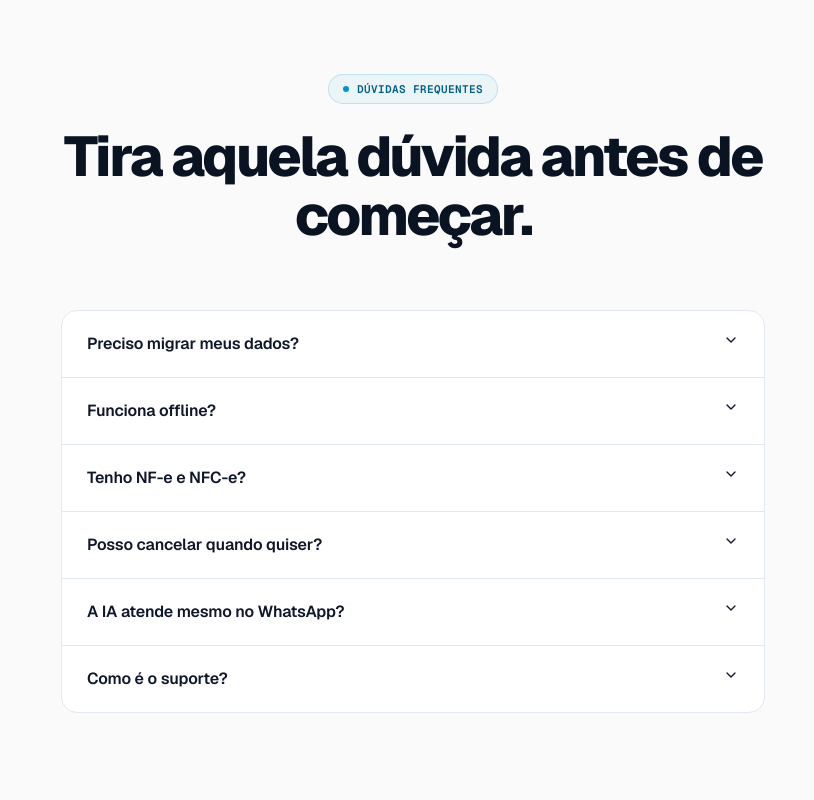
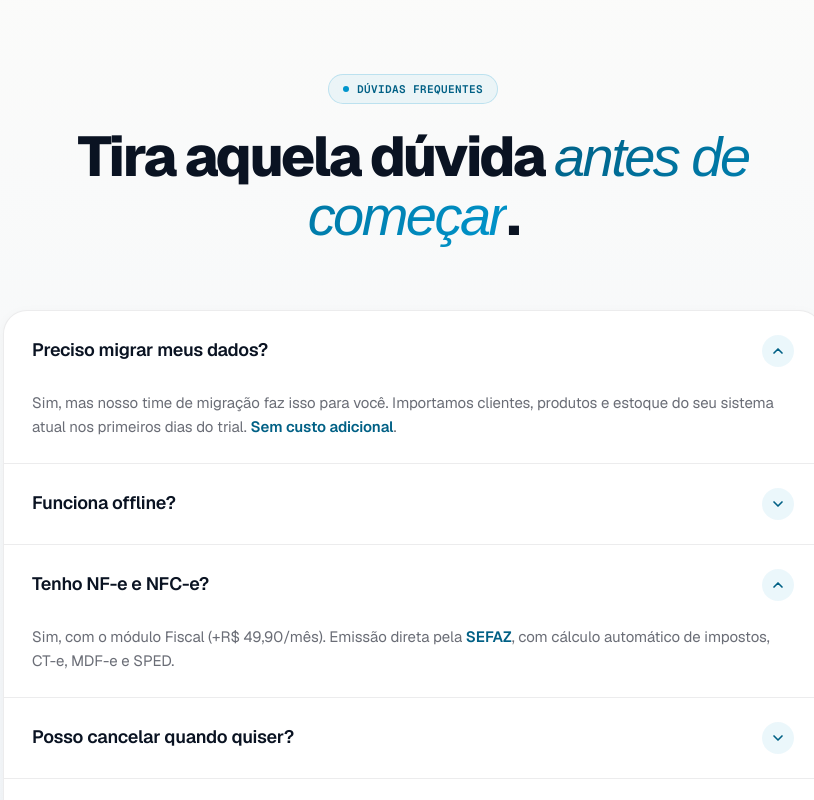
Before and after one commit to popgas/popgas-website, a Next.js app: page / in a window 1280 px wide. Shown: the part 6860-7660 px from the top of the page, without its empty margins (227-1041 px from the left). Built offline with nearby package versions, Linux system fonts and the light colour scheme; no server answers; a web font is replaced by a local one.

Commit message:
feat(site): HomeFaqSection refined accordion — chevron circle rotation + grid-rows transition + 2 abertos por padrão

```diff
--- a/src/components/home/HomeFaqSection.tsx
+++ b/src/components/home/HomeFaqSection.tsx
@@ -1,30 +1,139 @@
-// src/components/home/HomeFaqSection.tsx
-import { Accordion, AccordionContent, AccordionItem, AccordionTrigger } from '@/components/ui/accordion';
+'use client';
+
+import { useState, type ReactNode } from 'react';
+import { ChevronDown } from 'lucide-react';
 import { Container } from '@/components/shared/Container';
 import { SectionHeader } from '@/components/shared/SectionHeader';
-import { HOME_FAQ } from '@/content/home-faq';
+import { HOME_FAQ, type FaqEntry } from '@/content/home-faq';
+import { cn } from '@/lib/utils';
+
+const INITIAL_OPEN: number[] = [0, 2];
 
 export function HomeFaqSection() {
   return (
-    <section className="py-20 md:py-28 bg-[#fafafa]">
-      <Container className="max-w-3xl">
+    <section className="py-20 md:py-28 bg-gradient-to-b from-[#fbfbfa] to-[#f1f5f9]">
+      <Container>
         <SectionHeader
           eyebrow="Dúvidas frequentes"
-          title="Tira aquela dúvida antes de começar."
+          title={
+            <>
+              Tira aquela dúvida <em className="italic-accent">antes de começar</em>.
+            </>
+          }
         />
-        <Accordion className="bg-white border border-[#e2e8f0] rounded-2xl">
-          {HOME_FAQ.map((q, i) => (
-            <AccordionItem key={i} value={`q-${i}`} className="px-6 border-b border-[#e2e8f0] last:border-b-0">
-              <AccordionTrigger className="text-left font-semibold text-[#0f172a] hover:no-underline py-5 text-base">
-                {q.question}
-              </AccordionTrigger>
-              <AccordionContent className="text-[#475569] text-[15px] leading-relaxed pb-5">
-                {q.answer}
-              </AccordionContent>
-            </AccordionItem>
-          ))}
-        </Accordion>
+        <FaqAccordion items={HOME_FAQ} />
       </Container>
     </section>
   );
 }
+
+function FaqAccordion({ items }: { items: FaqEntry[] }) {
+  const [open, setOpen] = useState<Set<number>>(() => new Set(INITIAL_OPEN));
+
+  const toggle = (index: number) => {
+    setOpen(prev => {
+      const next = new Set(prev);
+      if (next.has(index)) next.delete(index);
+      else next.add(index);
+      return next;
+    });
+  };
+
+  return (
+    <div className="max-w-[820px] mx-auto bg-white border border-[rgba(15,19,34,0.08)] rounded-3xl overflow-hidden shadow-[0_4px_14px_rgba(15,19,34,0.04)]">
+      {items.map((item, i) => (
+        <FaqRow
+          key={i}
+          item={item}
+          isOpen={open.has(i)}
+          isLast={i === items.length - 1}
+          onToggle={() => toggle(i)}
+          id={`home-faq-${i}`}
+        />
+      ))}
+    </div>
+  );
+}
+
+interface FaqRowProps {
+  item: FaqEntry;
+  isOpen: boolean;
+  isLast: boolean;
+  onToggle: () => void;
+  id: string;
+}
+
+function FaqRow({ item, isOpen, isLast, onToggle, id }: FaqRowProps) {
+  const triggerId = `${id}-trigger`;
+  const contentId = `${id}-content`;
+
+  return (
+    <div className={cn('border-b border-[rgba(15,19,34,0.08)]', isLast && 'border-b-0')}>
+      <button
+        id={triggerId}
+        onClick={onToggle}
+        aria-expanded={isOpen}
+        aria-controls={contentId}
+        className="w-full flex items-center justify-between gap-4 px-6 md:px-7 py-5 md:py-6 text-left hover:bg-[rgba(0,149,204,0.03)] transition-colors"
+      >
+        <h3 className="font-display text-base md:text-lg font-semibold text-[#0a1322] tracking-[-0.015em] leading-snug">
+          {item.question}
+        </h3>
+        <div
+          className={cn(
+            'flex-shrink-0 w-8 h-8 rounded-full bg-[rgba(0,149,204,0.08)] text-[#006085] flex items-center justify-center transition-transform duration-300',
+            isOpen && 'rotate-180'
+          )}
+          aria-hidden
+        >
+          <ChevronDown className="w-4 h-4" strokeWidth={2.5} />
+        </div>
+      </button>
+      <div
+        id={contentId}
+        role="region"
+        aria-labelledby={triggerId}
+        className={cn(
+          'grid transition-[grid-template-rows] duration-300 ease-out',
+          isOpen ? 'grid-rows-[1fr]' : 'grid-rows-[0fr]'
+        )}
+      >
+        <div className="overflow-hidden">
+          <p className="px-6 md:px-7 pb-5 md:pb-6 text-[15px] leading-[1.6] text-[rgba(15,19,34,0.62)] tracking-[-0.005em]">
+            {renderAnswerWithEmphasis(item.answer, item.emphasize)}
+          </p>
+        </div>
+      </div>
+    </div>
+  );
+}
+
+function renderAnswerWithEmphasis(answer: string, emphasize?: string[]): ReactNode {
+  if (!emphasize || emphasize.length === 0) return answer;
+
+  let segments: (string | ReactNode)[] = [answer];
+
+  for (const phrase of emphasize) {
+    segments = segments.flatMap((seg, segIdx) => {
+      if (typeof seg !== 'string' || !seg.includes(phrase)) return [seg];
+      const parts = seg.split(phrase);
+      const result: (string | ReactNode)[] = [];
+      parts.forEach((p, i) => {
+        if (p) result.push(p);
+        if (i < parts.length - 1) {
+          result.push(
+            <strong
+              key={`em-${segIdx}-${i}-${phrase}`}
+              className="text-[#006085] font-semibold"
+            >
+              {phrase}
+            </strong>
+          );
+        }
+      });
+      return result;
+    });
+  }
+
+  return <>{segments}</>;
+}
--- a/src/content/home-faq.ts
+++ b/src/content/home-faq.ts
@@ -2,6 +2,8 @@
 export interface FaqEntry {
   question: string;
   answer: string;
+  /** Substrings of `answer` to render in <strong> for visual emphasis. JSON-LD ignores this. */
+  emphasize?: string[];
 }
 
 export const HOME_FAQ: FaqEntry[] = [
@@ -9,30 +11,36 @@ export const HOME_FAQ: FaqEntry[] = [
     question: 'Preciso migrar meus dados?',
     answer:
       'Sim, mas nosso time de migração faz isso para você. Importamos clientes, produtos e estoque do seu sistema atual nos primeiros dias do trial. Sem custo adicional.',
+    emphasize: ['Sem custo adicional'],
   },
   {
     question: 'Funciona offline?',
     answer:
       'O ERP web requer internet. Para entregas em áreas sem cobertura, nosso app do entregador opera offline e sincroniza quando reconecta.',
+    emphasize: ['app do entregador opera offline'],
   },
   {
     question: 'Tenho NF-e e NFC-e?',
     answer:
       'Sim, com o módulo Fiscal (+R$ 49,90/mês). Emissão direta pela SEFAZ, com cálculo automático de impostos, CT-e, MDF-e e SPED.',
+    emphasize: ['SEFAZ'],
   },
   {
     question: 'Posso cancelar quando quiser?',
     answer:
       'Sim. Sem fidelidade, sem multa. Cancele a qualquer momento direto pelo painel — você mantém acesso até o fim do ciclo pago.',
+    emphasize: ['Sem fidelidade, sem multa'],
   },
   {
     question: 'A IA atende mesmo no WhatsApp?',
     answer:
       'Sim. Com o módulo Tech & IA, conectamos seu número (oficial Meta ou whapi.cloud), treinamos a IA com sua base de conhecimento e ela atende 24/7 — escalando para humano quando necessário.',
+    emphasize: ['atende 24/7'],
   },
   {
     question: 'Como é o suporte?',
     answer:
       'Suporte humano em português, dentro do horário comercial, via WhatsApp e e-mail. Plano Tech & IA inclui prioridade.',
+    emphasize: ['prioridade'],
   },
 ];
```
Also changed, not shown: 1 other file (tests, documents, lock files or other folders).
